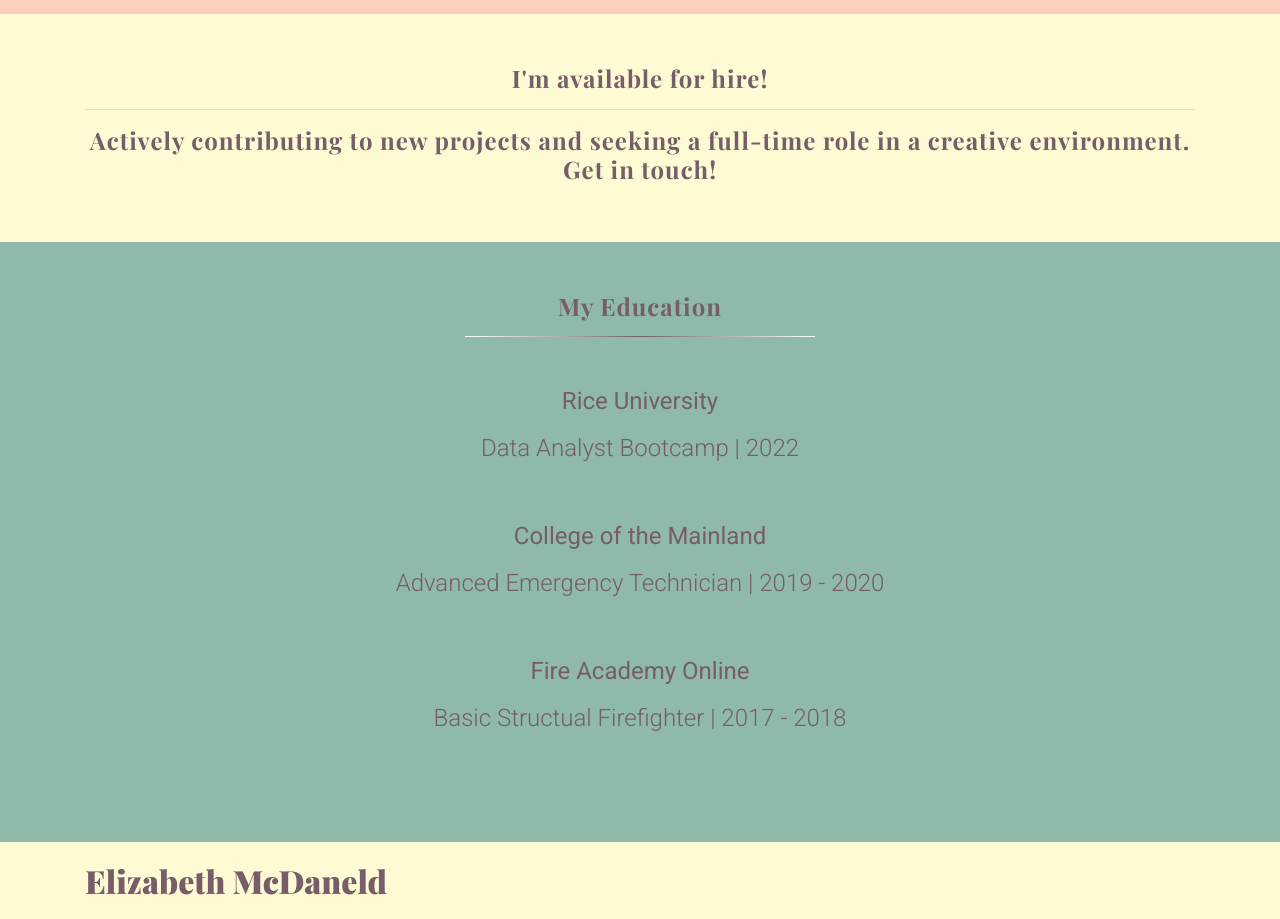
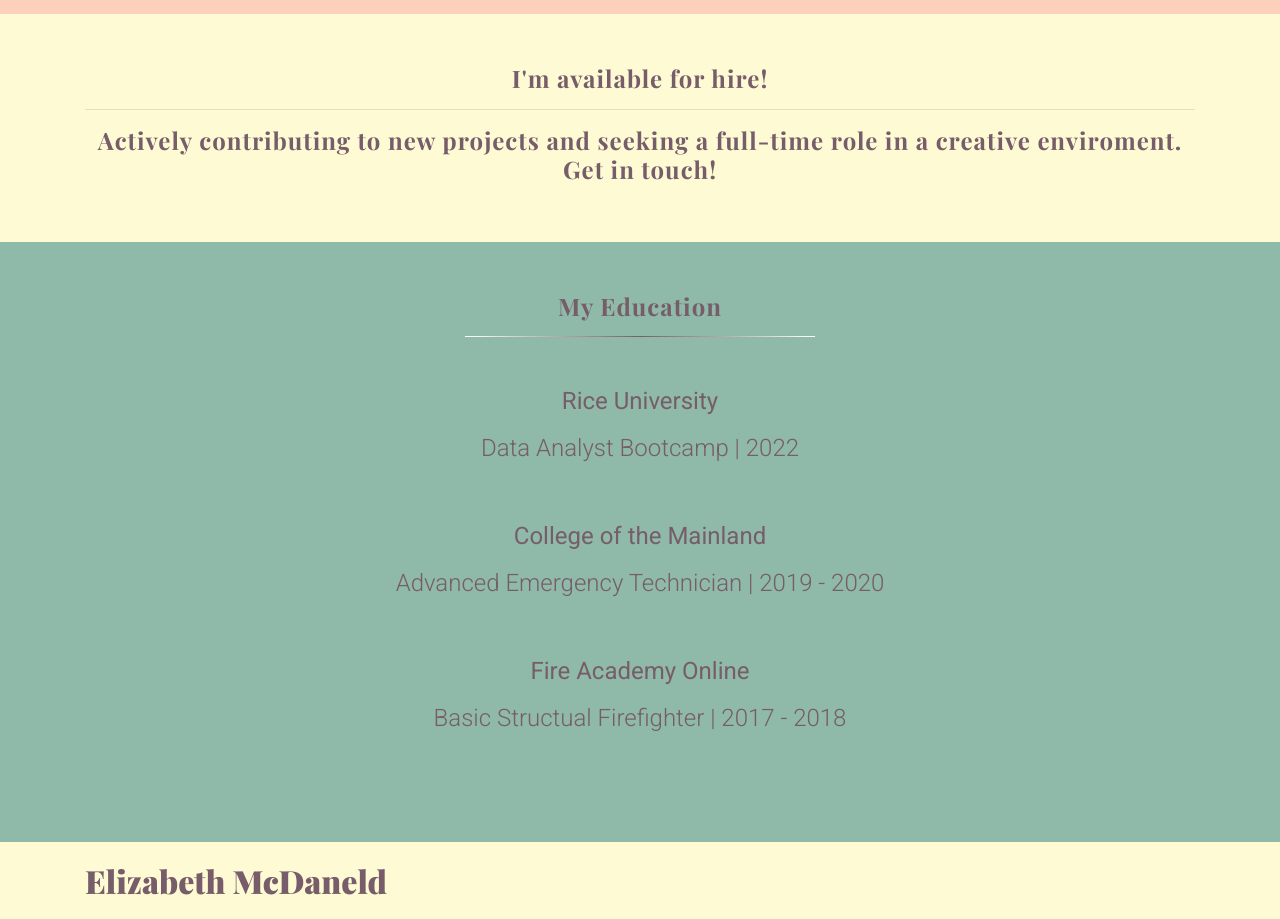
Before and after one commit to liz-mcdaneld/Portfolio, a plain HTML site: page index.html in a window 1280 px wide. Shown: the part 3600-4519 px from the top of the page. Drawn offline with nearby package versions, Linux system fonts and the light colour scheme.

Commit message:
Update index.html

```diff
--- a/index.html
+++ b/index.html
@@ -304,7 +304,7 @@
                 <h3>I'm available for hire!</h3>
                 <hr class="'title-underline">
                 <h3 class="subtitle">Actively contributing to new projects and seeking a full-time role in a
-                    creative environment. Get in touch!</h3>
+                    creative enviroment. Get in touch!</h3>
             </div>
         </section>
 
```
